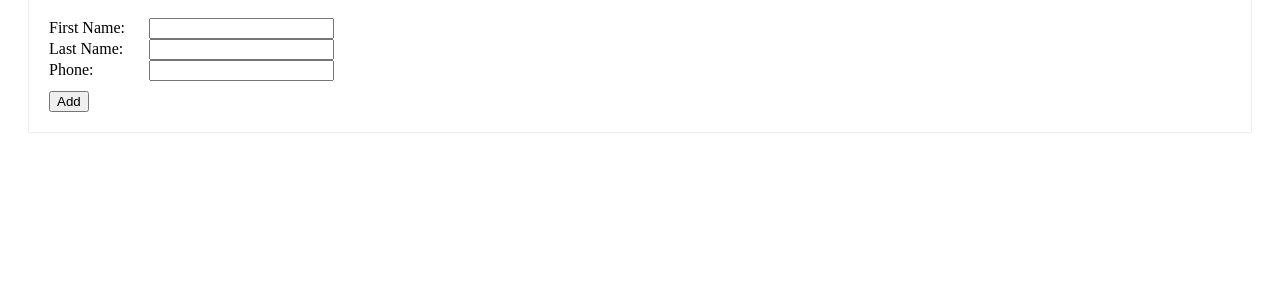
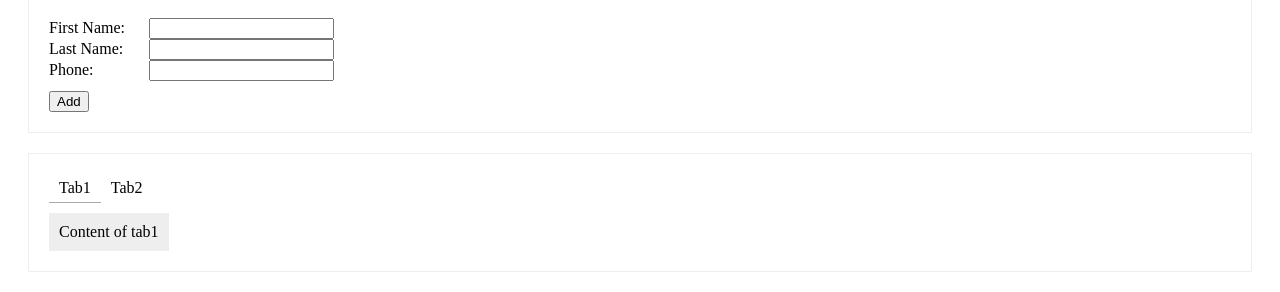
Before and after one commit to r47717/TrickJS, a website: page index.html in a window 1280 px wide. Shown: the part 619-911 px from the top of the page. Before the commit the page ends 800 px from the top, so only its background shows below. Drawn offline with Linux system fonts and the light colour scheme.

Commit message:
folder structure, tabs example

```diff
--- a/examples/counter.js
+++ b/examples/components/counter.js
@@ -40,6 +40,3 @@ const counter = component((props) => {
     { div: latestValues.map((value) => ({ "span.latest": `${value}` })) },
   ];
 });
-
-counter(document.getElementById("counter"), { title: "Counter 1" });
-counter(document.getElementById("counter2"), { title: "Counter 2" });
--- a/examples/table.js
+++ b/examples/components/table.js
@@ -1,6 +1,6 @@
 const table = component((props) => {
-  const header = ["First Name", "Last Name", "Phone", "Actions"];
-  const body = [["Ivan", "Petrov", "+18471111111"]];
+  const header = props.header;
+  const body = props.body;
 
   let firstName = "";
   let lastName = "";
@@ -100,5 +100,3 @@ const table = component((props) => {
     },
   ];
 });
-
-table(document.getElementById("table"));
--- /dev/null
+++ b/examples/components/tabs.js
@@ -0,0 +1,23 @@
+const tabs = component((props) => {
+  const tabs = props.tabs;
+  const tabsContent = props.tabsContent;
+  let activeTab = 0;
+
+  return () => [
+    {
+      "div.tabs-header": tabs.map((tab, i) => ({
+        [i === activeTab ? "div.tab-item.active-tab" : "div.tab-item"]: tab,
+        on: {
+          onclick: () => {
+            activeTab = i;
+          },
+        },
+      })),
+    },
+    {
+      div: tabsContent.map((item, i) => ({
+        [i === activeTab ? "div.tab-content.active" : "div.tab-content"]: item,
+      })),
+    },
+  ];
+});
--- /dev/null
+++ b/examples/mount.js
@@ -0,0 +1,12 @@
+counter(document.getElementById("counter"), { title: "Counter 1" });
+counter(document.getElementById("counter2"), { title: "Counter 2" });
+
+table(document.getElementById("table"), {
+  header: ["First Name", "Last Name", "Phone", "Actions"],
+  body: [["Ivan", "Petrov", "+18471111111"]],
+});
+
+tabs(document.getElementById("tabs"), {
+  tabs: ["Tab1", "Tab2"],
+  tabsContent: ["Content of tab1", "Content of tab2"],
+});
--- a/index.html
+++ b/index.html
@@ -11,9 +11,12 @@
     <div class="example" id="counter"></div>
     <div class="example" id="counter2"></div>
     <div class="example" id="table"></div>
+    <div class="example" id="tabs"></div>
 
     <script src="lib/component.js"></script>
-    <script src="examples/counter.js"></script>
-    <script src="examples/table.js"></script>
+    <script src="examples/components/counter.js"></script>
+    <script src="examples/components/table.js"></script>
+    <script src="examples/components/tabs.js"></script>
+    <script src="examples/mount.js"></script>
 </body>
 </html>
--- a/styles.css
+++ b/styles.css
@@ -48,3 +48,28 @@ form {
 form button {
   margin-top: 10px;
 }
+
+.tabs-header {
+  margin-bottom: 10px;
+}
+
+.tab-item {
+  display: inline-block;
+  padding: 5px 10px;
+  cursor: pointer;
+}
+
+.tab-item.active-tab {
+  border-bottom: 1px solid #aaaaaa;
+  cursor: initial;
+}
+
+.tab-content {
+  background: #eeeeee;
+  display: none;
+  padding: 10px;
+}
+
+.tab-content.active {
+  display: inline-block;
+}
```
